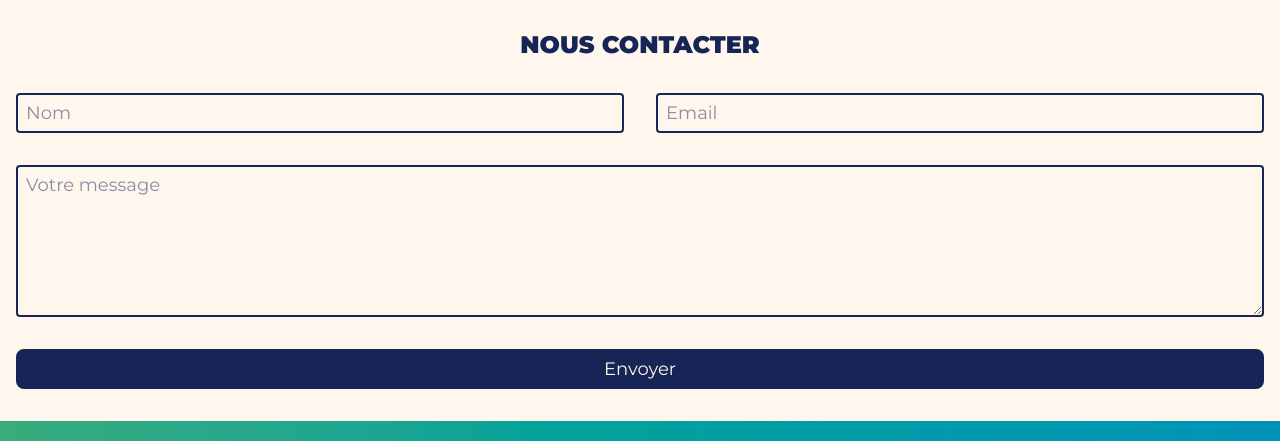
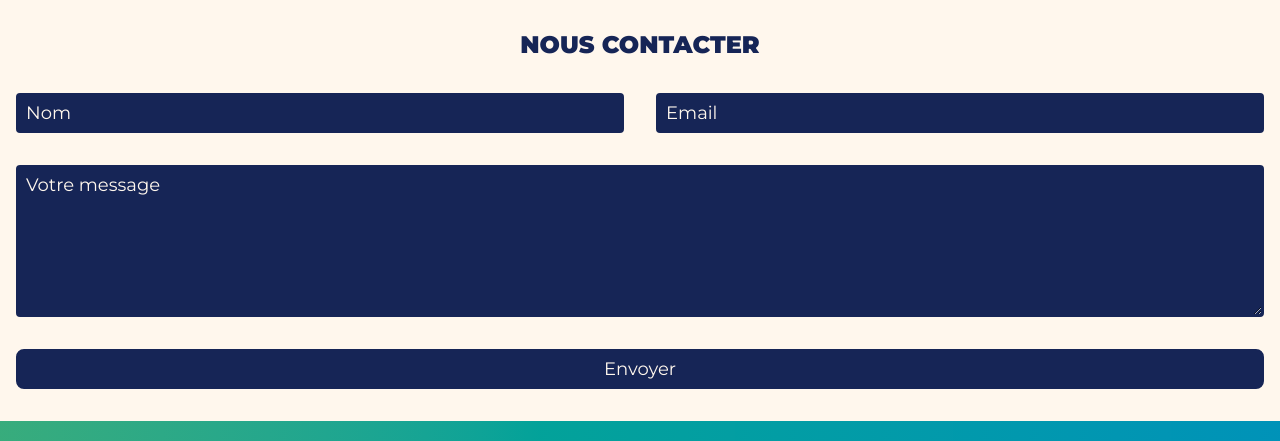
Before and after one commit to Maxime-Meteye/klivio-tailwind, a website built with Vite: page index.html in a window 1280 px wide. Shown: the part 4406-4847 px from the top of the page. Built offline with nearby package versions, Linux system fonts and the light colour scheme.

Commit message:
fixed placeholder

```diff
--- a/index.html
+++ b/index.html
@@ -400,10 +400,10 @@
 			<h6 class="font-black text-2xl mb-8">NOUS CONTACTER</h6>
 			<form class="flex flex-col gap-8 text-lg">
 				<div class="flex flex-col md:flex-row flex-1 gap-8">
-					<input class="flex-1 rounded-sm border-blue-950 border-2" type="text" placeholder="Nom" >
-					<input class="flex-1  rounded-sm border-blue-950 border-2" type="email" placeholder="Email" >
+					<input class="flex-1 bg-blue-950 rounded-sm border-blue-950 border-2" type="text" placeholder="Nom" >
+					<input class="flex-1  bg-blue-950 rounded-sm border-blue-950 border-2" type="email" placeholder="Email" >
 				</div>
-				<textarea id="message" cols="30" rows="5" class="rounded-sm border-blue-950 border-2" placeholder="Votre message"></textarea>
+				<textarea id="message" cols="30" rows="5" class=" bg-blue-950 rounded-sm border-blue-950 border-2" placeholder="Votre message"></textarea>
 				<button class=" btn rounded-xl border-blue-950 border-2 bg-blue-950 text-orange-50">Envoyer</button>
 			</form>
 		</section>
--- a/styles/main.css
+++ b/styles/main.css
@@ -1,9 +1,14 @@
 @import "tailwindcss";
 
 
-*{
+html{
 	font-family: "Montserrat", sans-serif;
 }
+
+::placeholder{
+	color: var(--color-orange-50);
+}
+
 
 svg{
 	min-width: 2em;
```
